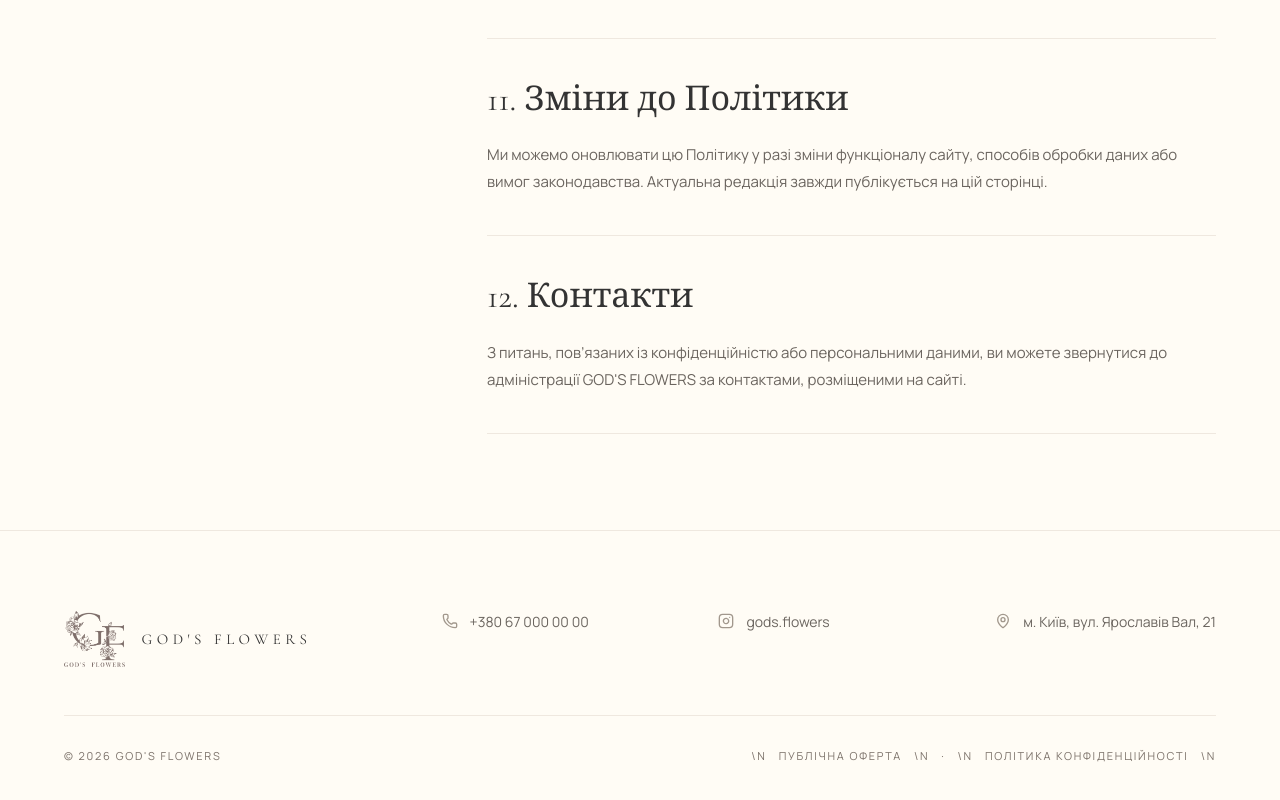
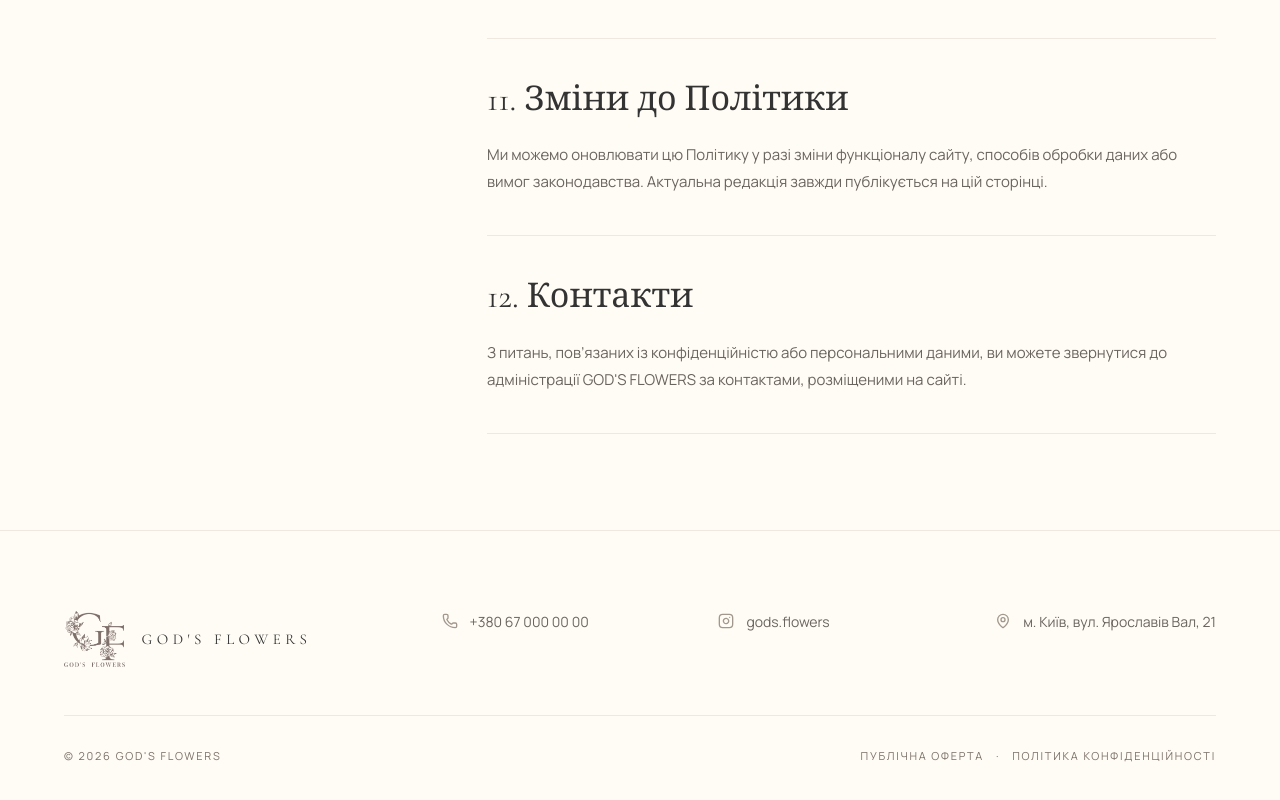
Before and after one commit to SviatF/gods-flowers-main-5496, a React (Vite) app in the folder packages/web/: page /policy in a window 1280 px wide. Shown: the part 3576-4376 px from the top of the page. Built offline with nearby package versions, Linux system fonts and the light colour scheme; no server answers; what @orpc/client, @orpc/tanstack-query would draw is missing.

Commit message:
Fix literal newlines in policy footer

```diff
--- a/packages/web/src/web/components/site/footer.tsx
+++ b/packages/web/src/web/components/site/footer.tsx
@@ -39,7 +39,11 @@ export function Footer() {
 
         <div className="flex flex-col gap-3 border-t border-linen pt-8 text-[11px] uppercase tracking-[0.16em] text-taupe-deep sm:flex-row sm:justify-between">
           <span>© {new Date().getFullYear()} {brand.name}</span>
-          <div className="flex flex-wrap items-center gap-x-3 gap-y-2">\n            <span>Публічна оферта</span>\n            <span aria-hidden>·</span>\n            <a href="/policy" className="transition-colors hover:text-ink">Політика конфіденційності</a>\n          </div>
+          <div className="flex flex-wrap items-center gap-x-3 gap-y-2">
+            <span>Публічна оферта</span>
+            <span aria-hidden>·</span>
+            <a href="/policy" className="transition-colors hover:text-ink">Політика конфіденційності</a>
+          </div>
         </div>
       </div>
     </footer>
```
